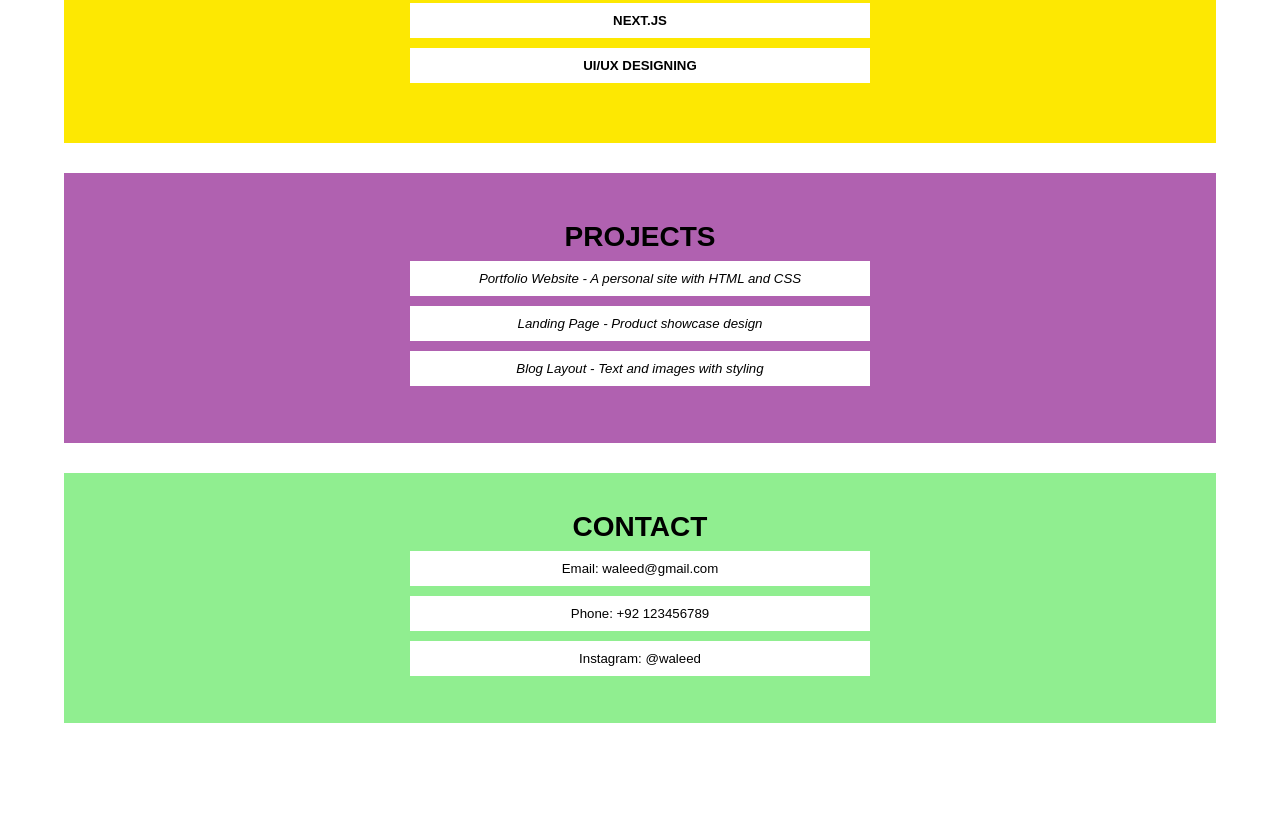
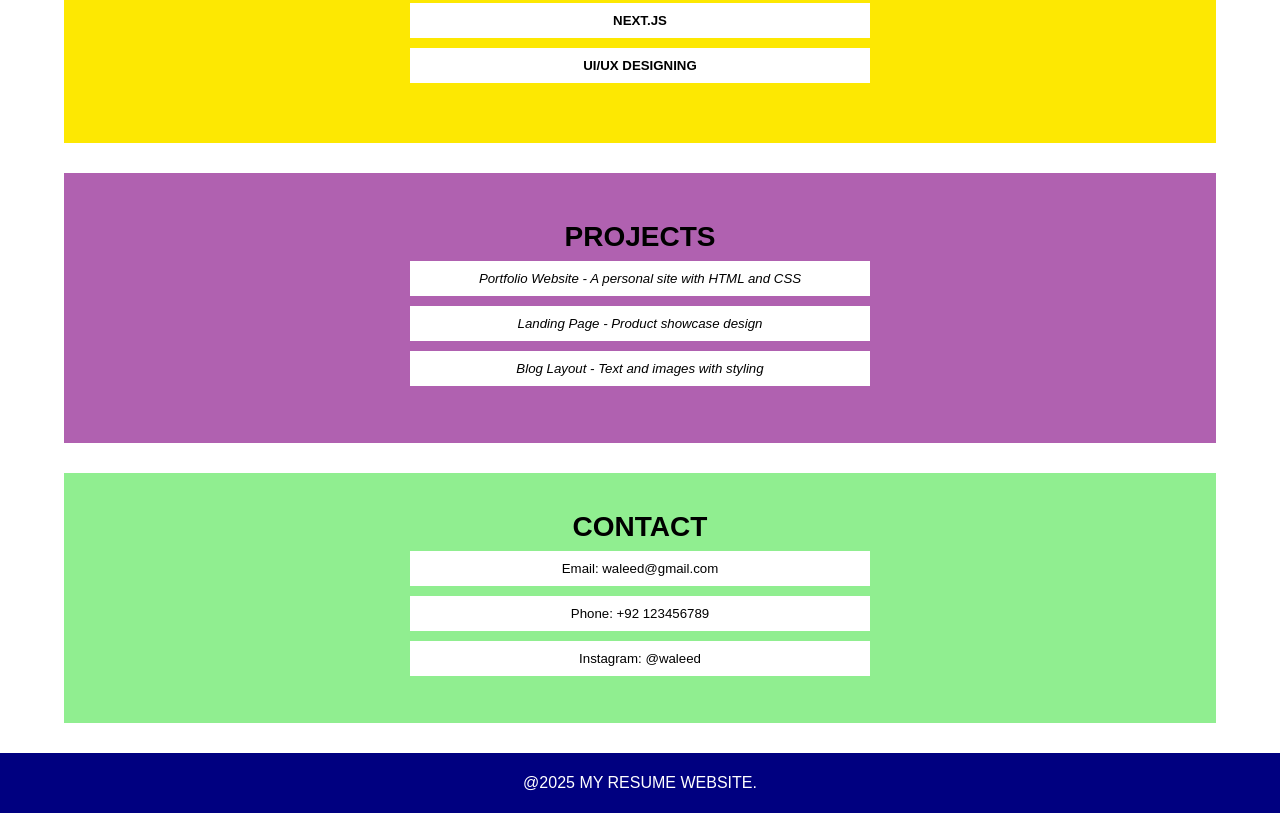
Before and after one commit to Waleedeveloper98/Cohort-2.0-CSS, a plain HTML site: page project1/index.html in a window 1280 px wide. Shown: the part 857-1670 px from the top of the page. Before the commit the page ends 1580 px from the top, so only its background shows below. Drawn offline with Linux system fonts and the light colour scheme.

Commit message:
footer created

```diff
--- a/project1/index.html
+++ b/project1/index.html
@@ -72,6 +72,8 @@
             <h5>Instagram: @waleed</h5>
         </div>
     </section>
+    <!-- footer -->
+     <footer>@2025 MY RESUME WEBSITE.</footer>
 </body>
 
 </html>
--- a/project1/style.css
+++ b/project1/style.css
@@ -148,3 +148,14 @@ body {
 .contact div h5{
     font-weight: 500;
 }
+
+footer{
+    width: 100%;
+    height: 60px;
+    background-color: navy;
+    color: white;
+    text-align: center;
+    display: flex;
+    align-items: center;
+    justify-content: center;
+}
```
